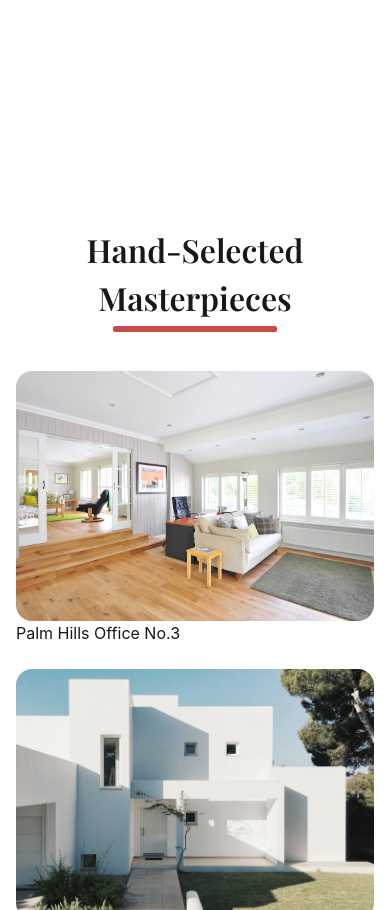
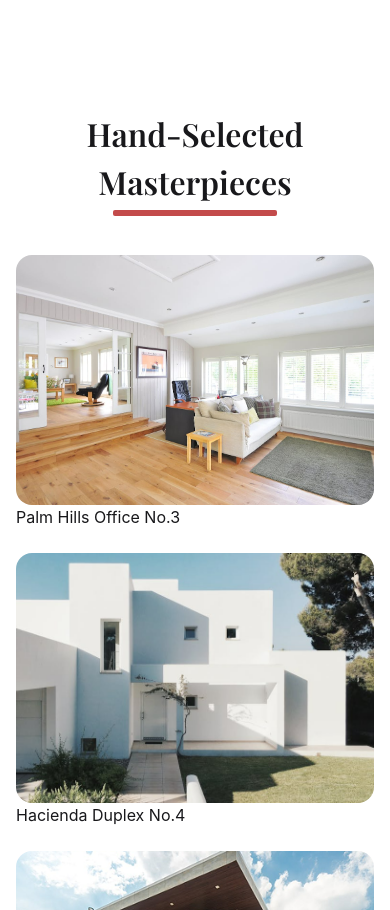
Before and after one commit to salemsalehtech/Real_State, a React (Vite) app: page / in a window 390 px wide. Shown: the part 2917-3827 px from the top of the page. Built offline with nearby package versions, Linux system fonts and the light colour scheme.

Commit message:
Update SectionThree component to adjust title margin for improved layout

```diff
--- a/src/pages/Home/SectionThree/SectionThree.jsx
+++ b/src/pages/Home/SectionThree/SectionThree.jsx
@@ -7,7 +7,7 @@ function SectionThree() {
     <section className="w-full max-w-7xl mx-auto px-4 py-12">
       <Title
         title={"Hand-Selected Masterpieces"}
-        hs={"mt-[180px]"}
+        hs={"mt-16 md:mt-[180px]"}
         ds={"mb-[39px]"}
       />
       <div className="grid grid-cols-1 md:grid-cols-2 lg:grid-cols-3 gap-6">
```
